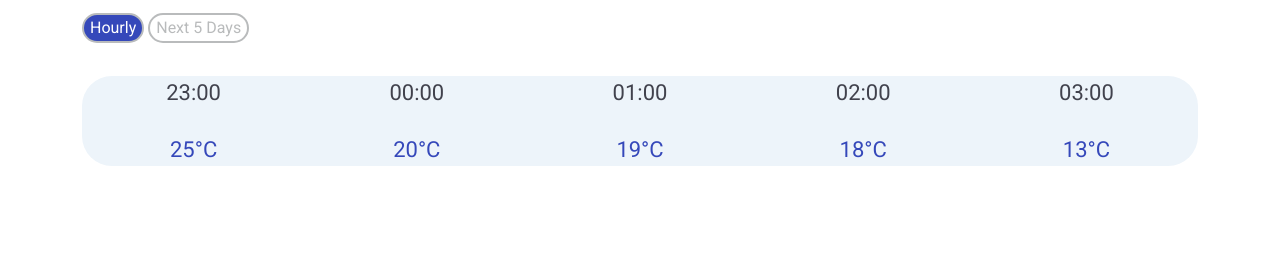
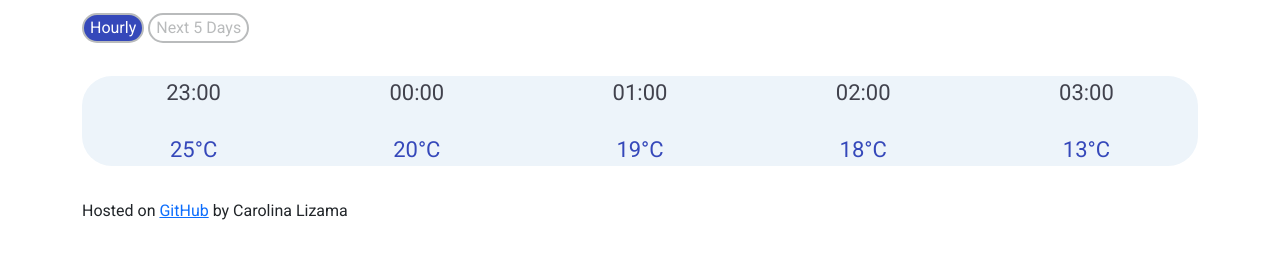
Before and after one commit to c-lizama/SheCodes-Project-Plus, a plain HTML site: page index.html in a window 1280 px wide. Shown: the part 457-716 px from the top of the page. Drawn offline with nearby package versions, Linux system fonts and the light colour scheme.

Commit message:
Added GitHub Link

```diff
--- a/index.html
+++ b/index.html
@@ -128,6 +128,7 @@
           </div>
         </div>
       </div>
+      <p> Hosted on <a href="https://github.com/c-lizama/SheCodes-Project-Plus">GitHub</a> by Carolina Lizama</p>
     </div>
     <script src="js-project.js"></script>
   </body>
```
